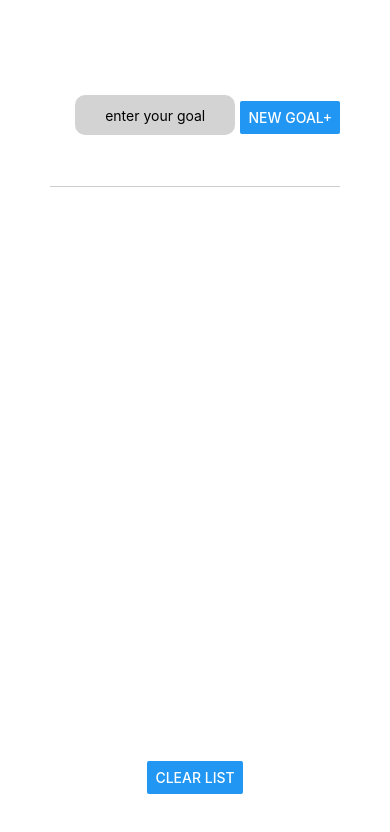
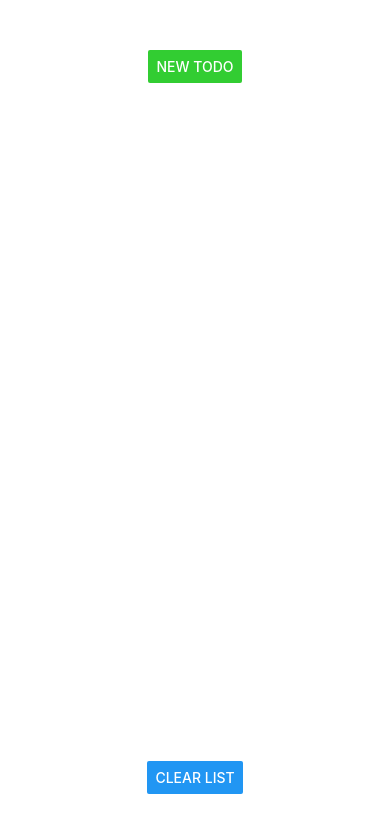
Before and after one commit to GregOnOff/native-mobile-app, a React Native app: screen / in a window 390 px wide. Shown: the top 832 px of the page. Built offline with nearby package versions, Linux system fonts and the light colour scheme.

Commit message:
use image and implement cancel btn

```diff
--- a/App.js
+++ b/App.js
@@ -16,19 +16,31 @@ export default function App() {
   const [addedGoals, setAddedGoals] = useState([]);
   const [visibleModal, setVisibleModal] = useState(false);
 
+  function preInputHandler() {
+    setVisibleModal(true);
+  }
+
   function nuclearStrike() {
     setAddedGoals([]);
   }
 
   return (
     <View style={styles.container}>
-      {/*<Button title={"new Todo"} color={"limegreen"} />*/}
-      <ListInput
-        setAddedGoals={setAddedGoals}
-        enteredGoalText={enteredGoalText}
-        setEnteredGoalText={setEnteredGoalText}
+      <Button
+        title={"new Todo"}
+        color={"limegreen"}
+        onPress={preInputHandler}
       />
 
+      {visibleModal && (
+        <ListInput
+          setAddedGoals={setAddedGoals}
+          enteredGoalText={enteredGoalText}
+          setEnteredGoalText={setEnteredGoalText}
+          visibleModal={visibleModal}
+          setVisibleModal={setVisibleModal}
+        />
+      )}
       <View style={styles.listContainer}>
         <FlatList
           data={addedGoals}
--- a/Components/ListInput.js
+++ b/Components/ListInput.js
@@ -1,9 +1,18 @@
-import { Button, Modal, StyleSheet, TextInput, View } from "react-native";
+import {
+  Button,
+  Image,
+  Modal,
+  StyleSheet,
+  TextInput,
+  View,
+} from "react-native";
 
 export default function ListInput({
   setEnteredGoalText,
   setAddedGoals,
   enteredGoalText,
+  visibleModal,
+  setVisibleModal,
 }) {
   function goalInputHandler(enteredText) {
     setEnteredGoalText(enteredText);
@@ -15,42 +24,69 @@ export default function ListInput({
     ]);
     setEnteredGoalText("");
     console.log("hello pebbles");
+    setVisibleModal(false);
   }
 
   return (
+    <Modal visible={visibleModal} animationType={"slide"}>
       <View style={styles.inputContainer}>
+        <Image
+          source={require("../assets/images/goal.png")}
+          style={styles.image}
+        />
         <TextInput
           style={styles.input}
           placeholder={"enter your goal"}
           onChangeText={goalInputHandler}
           value={enteredGoalText}
         />
+        <View style={styles.buttonContainer}>
+          <View style={styles.defaultBtn}>
             <Button title={"new goal+"} onPress={addGoalHandler} />
           </View>
+          <View style={styles.defaultBtn}>
+            <Button title={"Cancel"} onPress={() => setVisibleModal(false)} />
+          </View>
+        </View>
+      </View>
+    </Modal>
   );
 }
 
 const styles = StyleSheet.create({
   inputContainer: {
     flex: 1,
-    flexDirection: "row",
     alignItems: "center",
     justifyContent: "center",
     borderBottomColor: "#ccc",
     borderBottomWidth: 1,
     marginBottom: 22,
   },
+  image: {
+    width: 200,
+    height: 200,
+  },
   input: {
     textAlign: "center",
     backgroundColor: "#d3d3d3",
-    width: "70%",
+    width: "90%",
     height: 40,
     padding: 5,
-    marginLeft: 25,
     marginTop: 15,
     marginBottom: 20,
     marginRight: 5,
     color: "black",
     borderRadius: 10,
   },
+  buttonContainer: {
+    flexDirection: "row",
+    marginBottom: 10,
+    gap: 35,
+  },
+  defaultBtn: {
+    width: "30%",
+    backgroundColor: "#999",
+    marginHorizontal: 8,
+    borderRadius: 10,
+  },
 });
```
Also changed, not shown: assets/images/goal.png (added). Lines whose indentation alone changed are shown as unchanged.
